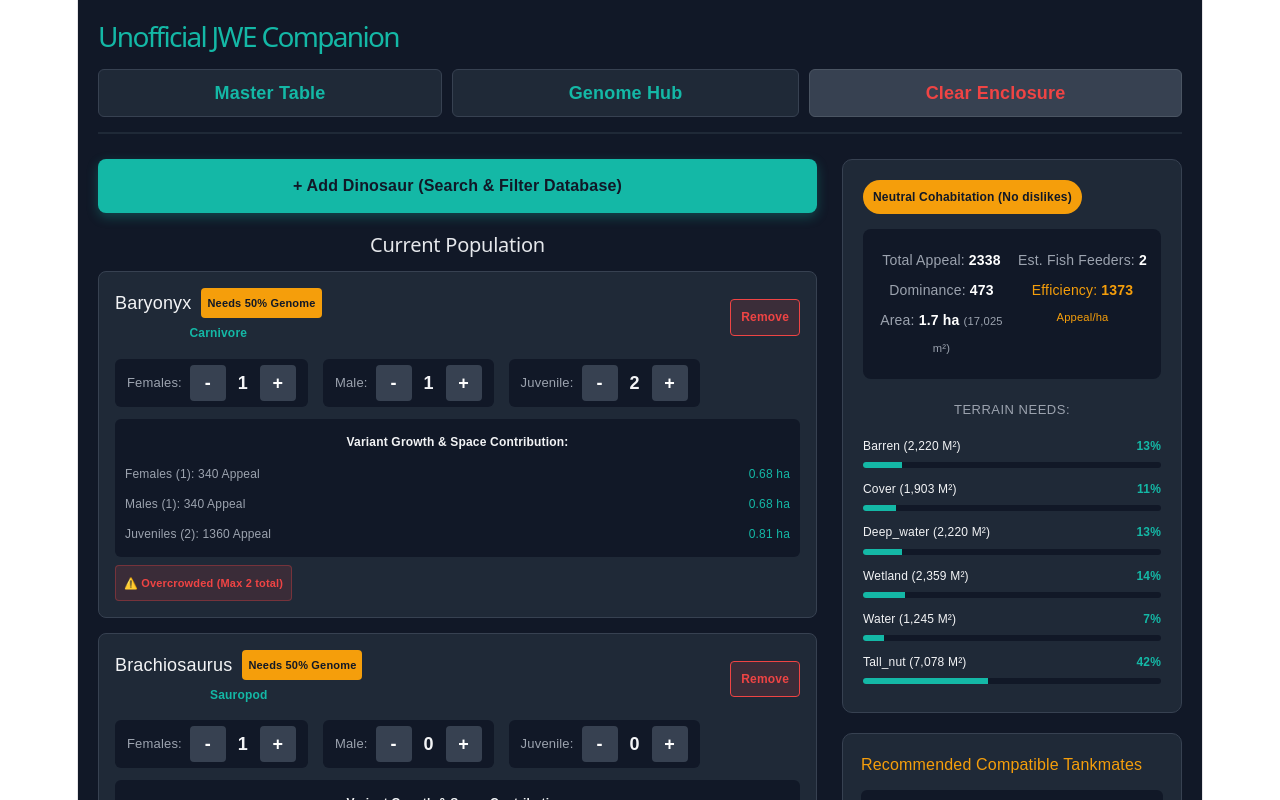
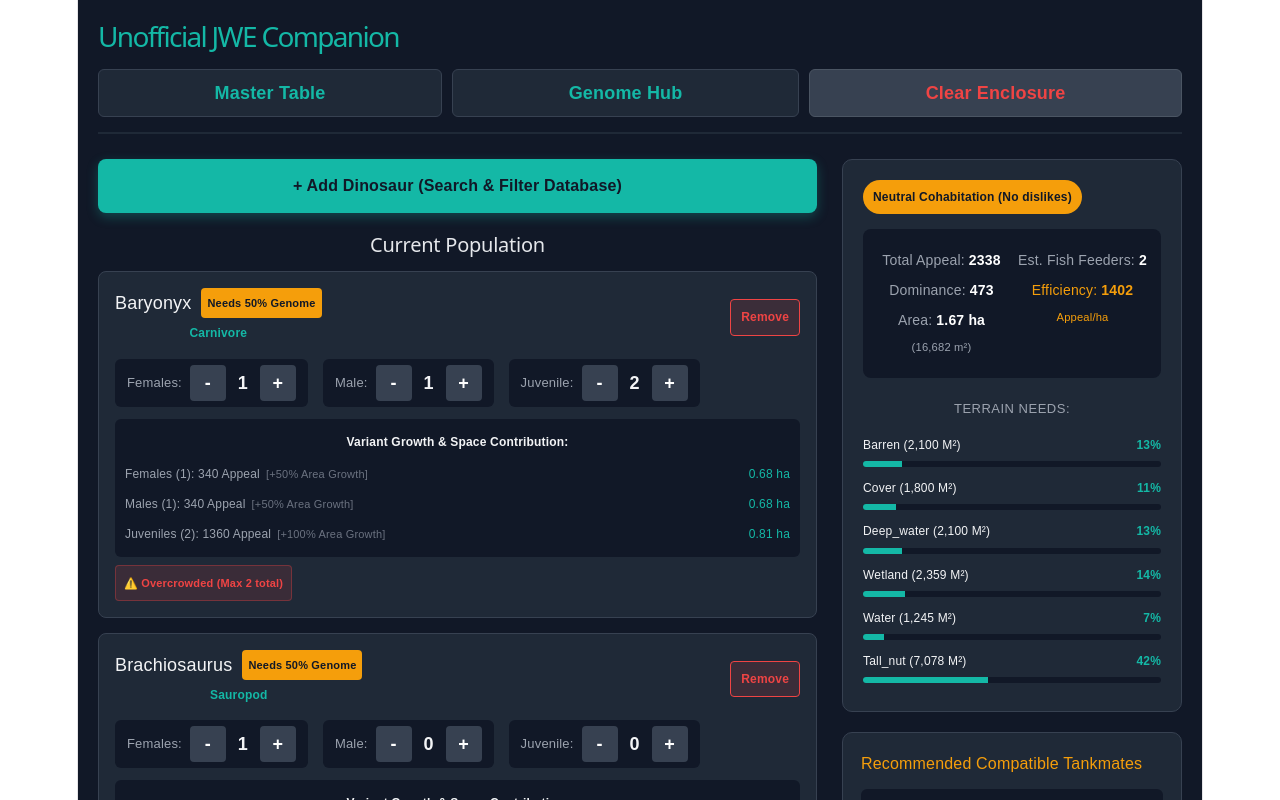
Before and after one commit to Bedolla233/JWECompanion, a React (Vite) app: page / in a window 1280 px wide. Shown: the top 800 px of the page. Built offline with nearby package versions, Linux system fonts and the light colour scheme.

Commit message:
Add area need growth

```diff
--- a/src/App.tsx
+++ b/src/App.tsx
@@ -310,6 +310,11 @@
                     const species = speciesData.find((s) => s.id === speciesId);
                     if (!species) return null;
 
+                    // Compute area growth metrics for UI
+                    const sociability = species.sociability ?? species.variants?.female?.sociability ?? 0.85;
+                    const adultGrowthRate = Math.max(0, 1 - sociability);
+                    const adultGrowthPercent = Math.round(adultGrowthRate * 100);
+
                     return (
                       <div
                         key={speciesId}
@@ -552,20 +557,29 @@
                           <div style={{ color: '#f3f4f6', fontWeight: 'bold', marginBottom: '2px' }}>Variant Growth & Space Contribution:</div>
                           {femaleCount > 0 && species.variants?.female && (
                             <div style={{ display: 'flex', justifyContent: 'space-between' }}>
-                              <span>Females ({femaleCount}): {species.variants.female.appeal * femaleCount} Appeal</span>
-                              <span style={{ color: '#14b8a6' }}>{(((species.variants.female.appeal / (species.variants.female.appeal_per_hectare || 1)) * femaleCount)).toFixed(2)} ha</span>
+                              <span>
+                                Females ({femaleCount}): {species.variants.female.appeal * femaleCount} Appeal
+                                <span style={{ marginLeft: '6px', color: '#6b7280', fontSize: '11px' }}>[+{adultGrowthPercent}% Area Growth]</span>
+                              </span>
+                              <span style={{ color: '#14b8a6' }}>{((species.variants.female.appeal / (species.variants.female.appeal_per_hectare || 1)) * (1 + (femaleCount - 1) * adultGrowthRate)).toFixed(2)} ha</span>
                             </div>
                           )}
                           {maleCount > 0 && species.variants?.male && species.restrictions?.has_males && (
                             <div style={{ display: 'flex', justifyContent: 'space-between' }}>
-                              <span>Males ({maleCount}): {species.variants.male.appeal * maleCount} Appeal</span>
-                              <span style={{ color: '#14b8a6' }}>{(((species.variants.male.appeal / (species.variants.male.appeal_per_hectare || 1)) * maleCount)).toFixed(2)} ha</span>
+                              <span>
+                                Males ({maleCount}): {species.variants.male.appeal * maleCount} Appeal
+                                <span style={{ marginLeft: '6px', color: '#6b7280', fontSize: '11px' }}>[+{adultGrowthPercent}% Area Growth]</span>
+                              </span>
+                              <span style={{ color: '#14b8a6' }}>{((species.variants.male.appeal / (species.variants.male.appeal_per_hectare || 1)) * (1 + (maleCount - 1) * adultGrowthRate)).toFixed(2)} ha</span>
                             </div>
                           )}
                           {juvenileCount > 0 && species.variants?.juvenile && species.restrictions?.has_juveniles && (
                             <div style={{ display: 'flex', justifyContent: 'space-between' }}>
-                              <span>Juveniles ({juvenileCount}): {species.variants.juvenile.appeal * juvenileCount} Appeal</span>
-                              <span style={{ color: '#14b8a6' }}>{(((species.variants.juvenile.appeal / (species.variants.juvenile.appeal_per_hectare || 1)) * juvenileCount)).toFixed(2)} ha</span>
+                              <span>
+                                Juveniles ({juvenileCount}): {species.variants.juvenile.appeal * juvenileCount} Appeal
+                                <span style={{ marginLeft: '6px', color: '#6b7280', fontSize: '11px' }}>[+100% Area Growth]</span>
+                              </span>
+                              <span style={{ color: '#14b8a6' }}>{((species.variants.juvenile.appeal / (species.variants.juvenile.appeal_per_hectare || 1)) * juvenileCount).toFixed(2)} ha</span>
                             </div>
                           )}
                         </div>
--- a/src/utils/logicEngine.js
+++ b/src/utils/logicEngine.js
@@ -276,43 +276,53 @@
         comfortWarnings[speciesId] = warnings;
       }
 
-      // --- AREA SCALING ---
-      const extraAdults = Math.max(0, totalAdults - 1);
-      const adultMultiplier = 1 + extraAdults * 0.15;
+      // --- DYNAMIC AREA SCALING (OVERLAPPING ENGINE) ---
+      const sociability = species.sociability ?? femaleVariant.sociability ?? 0.85;
+      const areaGrowthRate = Math.max(0, 1 - sociability);
 
-      // Direct game file environment m² calculation
-      const envData = femaleVariant.environment || species.terrain_percentages || {};
+      // Helper function to calculate a specific variant's footprint independently
+      const processVariantTerrain = (variant, count, isJuvenile) => {
+        if (count <= 0) return;
 
-      let rawTotalM2 = 0;
-      Object.entries(envData).forEach(([terrain, val]) => {
-        if (terrain === 'prestige_area_ratio' || val <= 0) return;
-        rawTotalM2 += val > 1 ? val : val * 10000;
-      });
-      if (rawTotalM2 === 0) rawTotalM2 = 10000;
+        let multiplier = 0;
+        if (isJuvenile) {
+          multiplier = count; // Juveniles scale linearly (+100% per juvi)
+        } else {
+          multiplier = 1 + ((count - 1) * areaGrowthRate); // Adults scale via sociability
+        }
+
+        const envData = variant.environment || species.terrain_percentages || {};
 
         Object.entries(envData).forEach(([terrain, val]) => {
           if (terrain === 'prestige_area_ratio' || val <= 0) return;
 
           let terrainBaseM2 = 0;
           if (val > 1) {
-          // Direct raw m² requirement (e.g. Spinosaurus pasture: 3000, deep_water: 6000)
-          terrainBaseM2 = val;
-        } else if (femaleVariant.appeal && femaleVariant.appeal_per_hectare) {
-          // Fallback ratio applied to calculated base area
-          terrainBaseM2 = (femaleVariant.appeal / femaleVariant.appeal_per_hectare) * 10000 * val;
+            terrainBaseM2 = val; // Direct raw m² requirement
+          } else if (variant.appeal && variant.appeal_per_hectare) {
+            terrainBaseM2 = (variant.appeal / variant.appeal_per_hectare) * 10000 * val;
           } else {
             terrainBaseM2 = val * 10000;
           }
 
-        const scaledNeed = terrainBaseM2 * adultMultiplier;
-        const terrainRatio = val > 1 ? val / rawTotalM2 : val;
-        const juviExtra = validJuveniles * 400 * terrainRatio;
+          const scaledNeed = terrainBaseM2 * multiplier;
 
+          // CORE CALCULATION CHANGE: Terrain Needs Overlap!
           maxEnv[terrain] = Math.max(
             maxEnv[terrain] || 0,
-          Math.round(scaledNeed + juviExtra)
+            Math.round(scaledNeed)
           );
         });
+      };
+
+      // Process each variant as an isolated, overlapping cluster
+      processVariantTerrain(femaleVariant, validFemales, false);
+      if (species.restrictions?.has_males) {
+        processVariantTerrain(maleVariant, validMales, false);
+      }
+      if (species.restrictions?.has_juveniles) {
+        processVariantTerrain(juvenileVariant, validJuveniles, true);
+      }
 
       // --- APPEAL & DOMINANCE AGGREGATION ---
       const femaleAppeal = femaleVariant.appeal || femaleVariant.prestige_base || 0;
```
Lines whose indentation alone changed are shown as unchanged.
